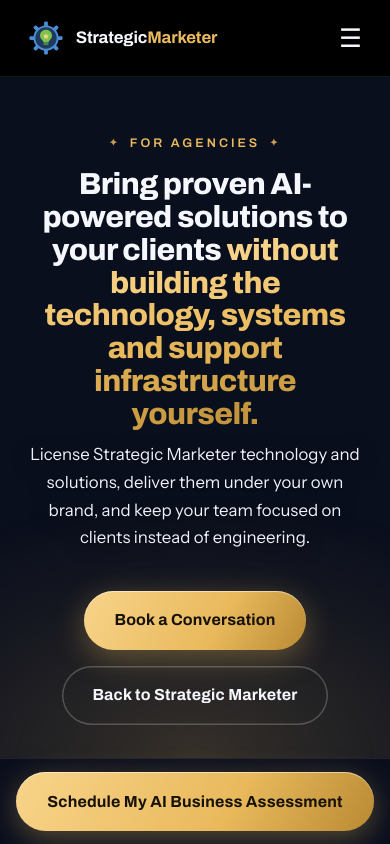
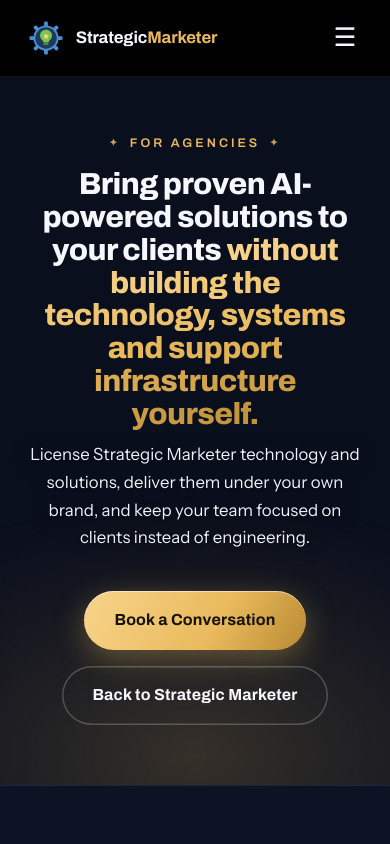
Before and after one commit to concaptions/Strategic-Marketer, a Next.js app: page /for-agencies in a window 390 px wide. Shown: the top 844 px of the page. Built offline with nearby package versions, Linux system fonts and the light colour scheme.

Commit message:
Responsive: remove the mobile sticky CTA, fix tablet nav overflow, keep orbit tooltips on screen, tidy footer signature and marquee edges

```diff
--- a/src/app/for-agencies/page.tsx
+++ b/src/app/for-agencies/page.tsx
@@ -1,7 +1,6 @@
 import type { Metadata } from "next";
 import { SiteHeader } from "@/components/site-header";
 import { SiteFooter } from "@/components/site-footer";
-import { StickyCta } from "@/components/sticky-cta";
 import { ExitIntent } from "@/components/exit-intent";
 import { AgencyContent } from "./agency-content";
 
@@ -34,7 +33,6 @@
       <SiteHeader />
       <AgencyContent />
       <SiteFooter />
-      <StickyCta />
       <ExitIntent />
     </>
   );
--- a/src/app/globals.css
+++ b/src/app/globals.css
@@ -542,16 +542,7 @@
 .modal .fine{margin-top:1rem;font-size:.75rem;color:var(--muted-2)}
 .modal .success{display:none;color:var(--green);font-weight:600;padding:1rem 0}
 
-/* ============================================================
-   MOBILE STICKY CTA
-   ============================================================ */
-.sticky-cta{
-  display:none;position:fixed;left:0;right:0;bottom:0;z-index:70;
-  padding:.8rem 1rem calc(.8rem + env(safe-area-inset-bottom));
-  background:rgba(10,15,30,.92);backdrop-filter:blur(12px);
-  border-top:1px solid var(--line);
-}
-.sticky-cta .btn{width:100%}
+/* Mobile sticky CTA removed 2026-08-21 (Shahzaib: "the bottom button should not be there"). */
 
 /* ============================================================
    RESPONSIVE
@@ -565,11 +556,10 @@
   .foot-grid{grid-template-columns:1fr 1fr}
 }
 @media (max-width:760px){
-  body{font-size:16px;padding-bottom:76px}
+  body{font-size:16px}
   .nav-links{display:none}
   .hamburger{display:block}
   .nav-cta .btn{display:none}
-  .sticky-cta{display:block}
   .hero{padding:78px 0 64px}
   .stats-grid,.act-grid,.proof-grid,.pillars{grid-template-columns:1fr}
   .trust-grid{grid-template-columns:1fr;gap:1.8rem}
@@ -815,3 +805,65 @@
 @media (prefers-reduced-motion:reduce){
   .agn-hero .glow,.agn-cta .btn-gold{animation:none}
 }
+
+/* ============================================================
+   RESPONSIVE FIXES 2026-08-21 (Shahzaib: mobile view review)
+   ============================================================ */
+
+/* 1. Tablets (761-900px) overflowed the viewport by ~37px: the full desktop
+   nav plus the Book Assessment button is wider than the bar. Collapse the
+   links into the existing mobile menu from 900px down; the CTA stays. */
+@media (max-width:900px){
+  .nav-links{display:none}
+  .hamburger{display:block}
+  .mobile-menu{display:none}
+  .mobile-menu.open{display:block}
+}
+/* the old min-width:761px override would have re-hidden the open menu */
+@media (min-width:901px){.mobile-menu{display:none!important}}
+@media (min-width:761px) and (max-width:900px){.mobile-menu.open{display:block!important}}
+
+/* 2. Orbit tooltips ran past the right edge on tablets. Keep them inside. */
+@media (max-width:1024px){
+  .node-tip{width:min(232px,72vw)}
+}
+
+/* 3. Nothing may push the document wider than the screen. */
+@media (max-width:900px){
+  html,body{max-width:100%;overflow-x:hidden}
+  section,footer,header{overflow-x:clip}
+}
+
+/* 4. Comfortable tap targets on touch screens (spacing only, no font-size
+   changes - the type scale stays locked). */
+@media (max-width:760px){
+  .mobile-menu nav a{padding:.85rem 0}
+  .foot-col a{padding:.55rem 0}
+  .hamburger{padding:.2rem .35rem;line-height:1}
+}
+
+/* 5. Orbit tooltips near the stage edges anchor to that edge instead of
+   centring on the node, so they can never run off screen (they did on
+   tablets). Horizontal placement via left/right; transform stays free for
+   the fade-in motion. */
+.node-tip.tip-start{left:0;right:auto;transform:translateY(6px)}
+.node-tip.tip-end{left:auto;right:0;transform:translateY(6px)}
+.node-tip.tip-above.tip-start,.node-tip.tip-above.tip-end{transform:translateY(-6px)}
+.node.is-hot .node-tip.tip-start,.node.is-hot .node-tip.tip-end{transform:translateY(0)}
+
+/* 6. Footer signature wrapped onto two lines on phones and the wide letter
+   spacing made the lines collide. Give it room and centre it (spacing only). */
+@media (max-width:760px){
+  .foot-base{justify-content:center;text-align:center;gap:1.2rem}
+  .foot-mark{line-height:2;word-spacing:.1em}
+  .foot-mark span{display:inline-block;margin:0 .5em}
+}
+
+/* 7. On phones the marquee's 8% edge fade is only ~30px, so industry names
+   looked chopped off. Widen the fade so the scroll reads as intended. */
+@media (max-width:760px){
+  .marquee{
+    -webkit-mask-image:linear-gradient(90deg,transparent,#000 16%,#000 84%,transparent);
+    mask-image:linear-gradient(90deg,transparent,#000 16%,#000 84%,transparent);
+  }
+}
--- a/src/app/page.tsx
+++ b/src/app/page.tsx
@@ -1,6 +1,5 @@
 import { SiteHeader } from "@/components/site-header";
 import { SiteFooter } from "@/components/site-footer";
-import { StickyCta } from "@/components/sticky-cta";
 import { ExitIntent } from "@/components/exit-intent";
 import { Hero } from "@/components/sections/hero";
 import { Trust } from "@/components/sections/trust";
@@ -36,7 +35,6 @@
         <ContactSection />
       </main>
       <SiteFooter />
-      <StickyCta />
       <ExitIntent />
     </>
   );
--- a/src/components/sticky-cta.tsx
+++ /dev/null
@@ -1,11 +0,0 @@
-import { site } from "@/lib/site";
-
-export function StickyCta() {
-  return (
-    <div className="sticky-cta">
-      <a className="btn btn-gold" href={site.bookingHref}>
-        Schedule My AI Business Assessment
-      </a>
-    </div>
-  );
-}
--- a/src/components/visuals/orbit.tsx
+++ b/src/components/visuals/orbit.tsx
@@ -186,7 +186,7 @@
             >
               {item.label}
             </button>
-            <span id={`tip-${k}`} role="tooltip" className={`node-tip ${below ? "tip-below" : "tip-above"}`}>
+            <span id={`tip-${k}`} role="tooltip" className={`node-tip ${below ? "tip-below" : "tip-above"}${p.x > L.cx + 60 ? " tip-end" : p.x < L.cx - 60 ? " tip-start" : ""}`}>
               <b>{item.label}</b>
               {item.tip}
             </span>
@@ -215,7 +215,7 @@
             >
               {item.label}
             </button>
-            <span id={`tip-${k}`} role="tooltip" className={`node-tip ${below ? "tip-below" : "tip-above"}`}>
+            <span id={`tip-${k}`} role="tooltip" className={`node-tip ${below ? "tip-below" : "tip-above"}${p.x > L.cx + 60 ? " tip-end" : p.x < L.cx - 60 ? " tip-start" : ""}`}>
               <b>{item.label}</b>
               {item.tip}
             </span>
```
